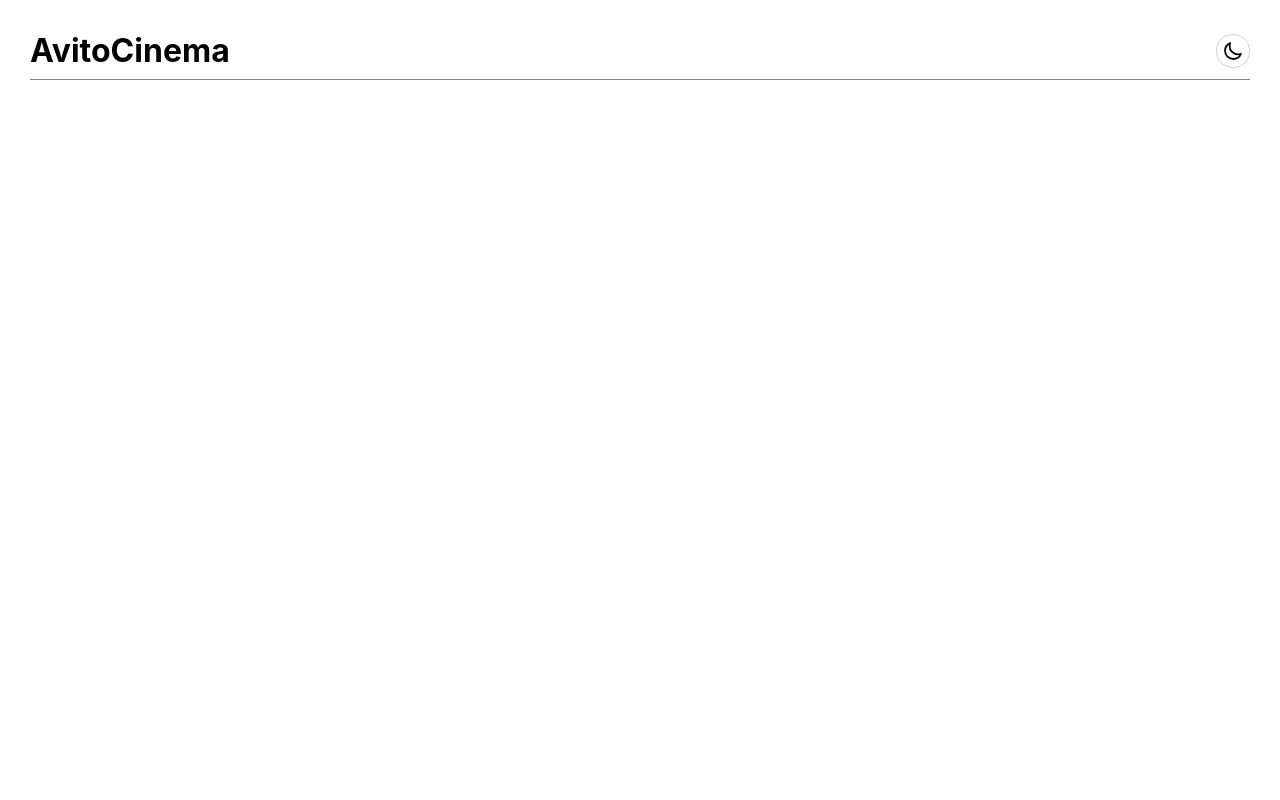
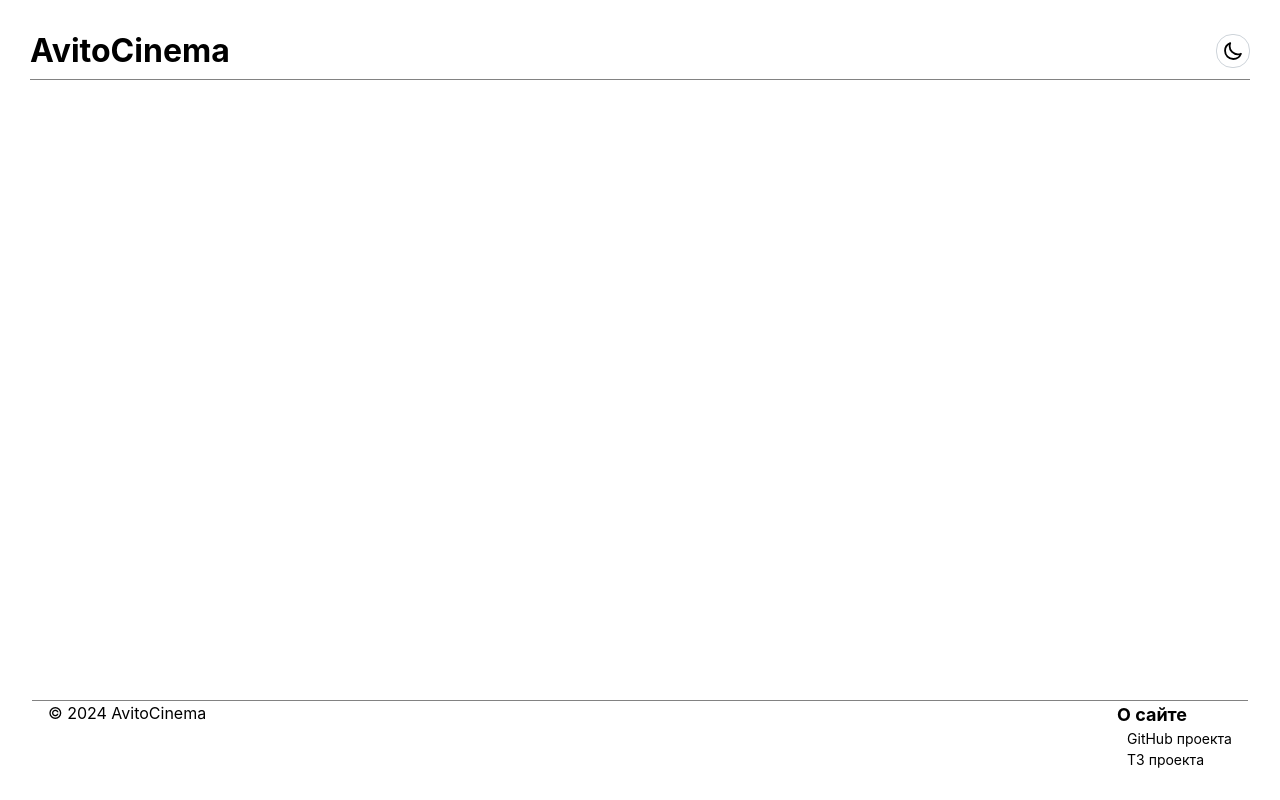
Before and after one commit to SenpaiSun/avito.tech-internship-test-assignment, a React (Create React App) app: page / in a window 1280 px wide. Built offline with nearby package versions, Linux system fonts and the light colour scheme.

Commit message:
feat: add footer component

```diff
--- /dev/null
+++ b/src/components/Footer/Footer.tsx
@@ -0,0 +1,49 @@
+import {
+  Container,
+  DEFAULT_THEME,
+  Flex,
+  Text,
+  useMantineColorScheme
+} from '@mantine/core';
+import { Link } from 'react-router-dom';
+import styled from 'styled-components';
+import { footerProps } from '../../utils/constants.ts/constants';
+
+const ContainerFooter = styled(Container)({
+  borderTop: `1px solid ${DEFAULT_THEME.colors.dark[2]}`,
+  position: 'fixed',
+  width: '95%',
+  bottom: 0,
+  left: 0,
+  right: 0,
+  margin: '30px auto',
+});
+const LinkFooter = styled(Link)({
+  textDecoration: 'none'
+});
+
+export const Footer = () => {
+  const { colorScheme } = useMantineColorScheme();
+
+  return (
+    <ContainerFooter fluid >
+      <Flex justify="space-between">
+        <Flex>
+          <Text>© 2024 AvitoCinema</Text>
+        </Flex>
+        <Flex direction={'column'}>
+          <Text fw={700} size="lg">
+            О сайте
+          </Text>
+          {footerProps.map(link => (
+            <LinkFooter to={link.href}>
+              <Text c={colorScheme === 'dark' ? 'white' : 'black'} size="sm" style={{marginLeft: '10px'}}>
+                {link.title}
+              </Text>
+            </LinkFooter>
+          ))}
+        </Flex>
+      </Flex>
+    </ContainerFooter>
+  );
+};
--- /dev/null
+++ b/src/components/Footer/index.ts
@@ -0,0 +1,2 @@
+import { Footer } from "./Footer";
+export {Footer}
--- a/src/components/Header/Header.tsx
+++ b/src/components/Header/Header.tsx
@@ -1,16 +1,26 @@
-import { Flex, Container, Title, useMantineColorScheme, DEFAULT_THEME } from '@mantine/core';
+import {
+  Flex,
+  Container,
+  Title,
+  useMantineColorScheme,
+  DEFAULT_THEME
+} from '@mantine/core';
 import { DarkLightButton } from '../DarkLightButton';
 import { Link } from 'react-router-dom';
+import styled from 'styled-components';
+
+const ContainerHeader = styled(Container)({
+  margin: '30px 30px',
+  padding: 0,
+  borderBottom: `1px solid ${DEFAULT_THEME.colors.dark[2]}`
+});
 
 export const Header = () => {
   const { colorScheme } = useMantineColorScheme();
 
   return (
-    <Container h={50} mt={'dm'} fluid style={{ margin: '30px 30px', padding: '0', borderBottom: `1px solid ${DEFAULT_THEME.colors.dark[2]}` }}>
-      <Flex
-        justify="space-between"
-        align="center"
-      >
+    <ContainerHeader h={50} mt={'dm'} fluid>
+      <Flex justify="space-between" align="center">
         <Link to="/" style={{ textDecoration: 'none' }}>
           <Title
             order={1}
@@ -22,6 +32,6 @@ export const Header = () => {
         </Link>
         <DarkLightButton></DarkLightButton>
       </Flex>
-    </Container>
+    </ContainerHeader>
   );
 };
--- a/src/components/Layout/Layout.tsx
+++ b/src/components/Layout/Layout.tsx
@@ -1,14 +1,16 @@
 import { useMantineColorScheme } from '@mantine/core';
 import { Link, Outlet } from 'react-router-dom';
 import { Header } from '../Header/Header';
+import { Footer } from '../Footer';
 
 export const Layout = () => {
   const { colorScheme } = useMantineColorScheme();
   console.log(colorScheme);
   return (
     <>
-      <Header/>
+      <Header />
       <Outlet />
+      <Footer />
     </>
   );
 };
--- /dev/null
+++ b/src/utils/constants.ts/constants.ts
@@ -0,0 +1,10 @@
+export const footerProps = [
+    {
+      title: 'GitHub проекта',
+      href: 'https://github.com/SenpaiSun/avito.tech-internship-test-assignment',
+    },
+    {
+      title: 'ТЗ проекта',
+      href: 'https://github.com/avito-tech/frontend-trainee-assignment-2024',
+    },
+  ]
```
